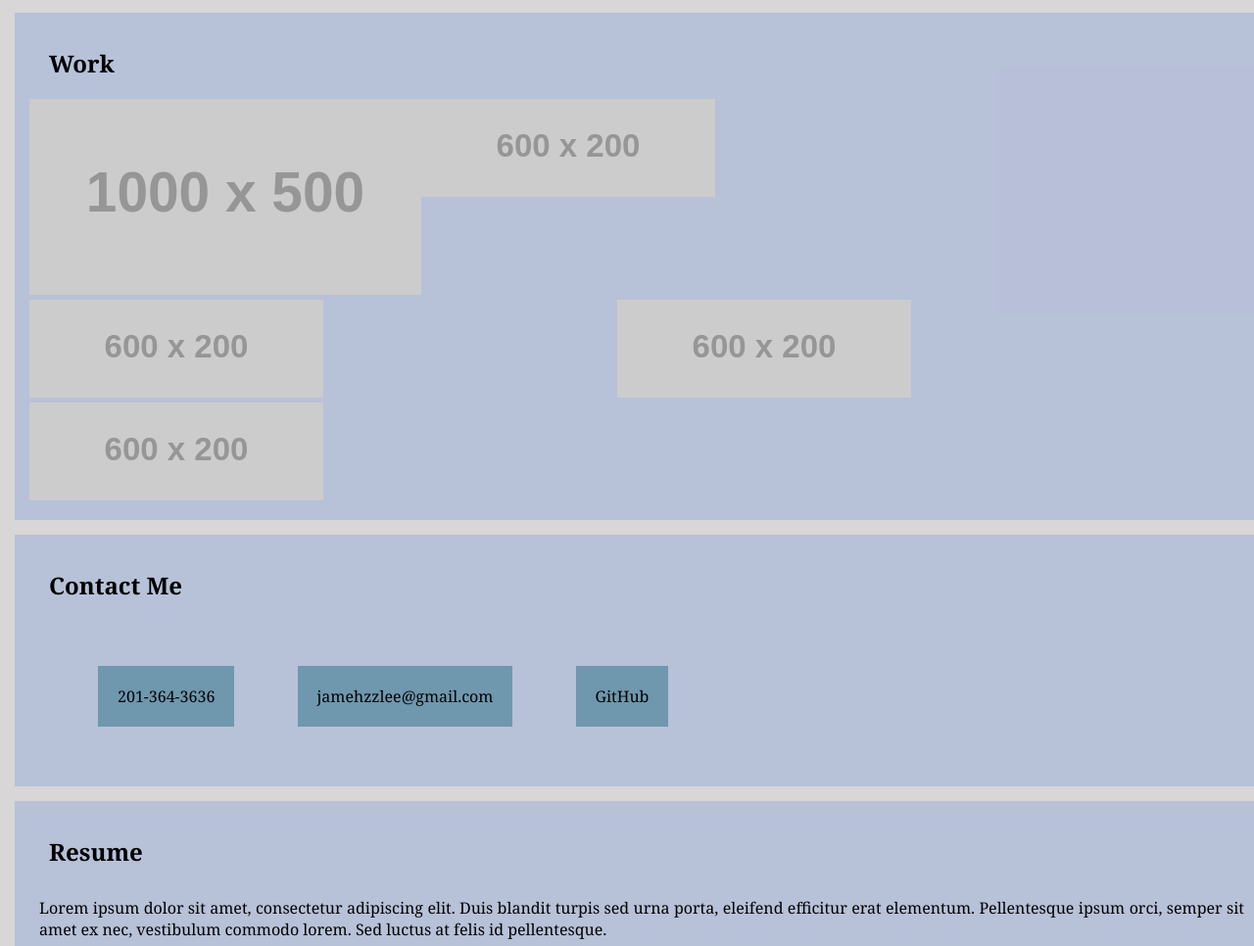
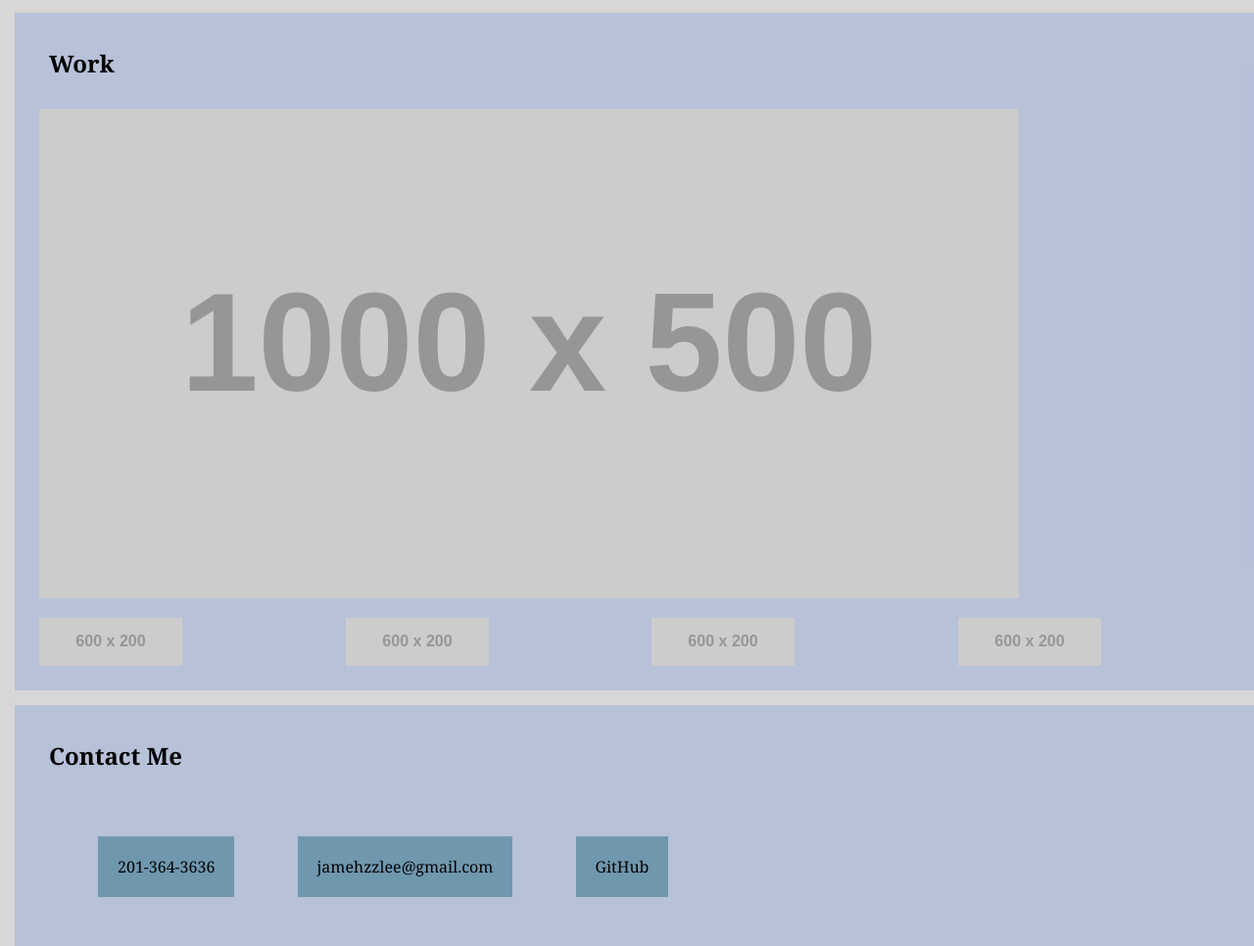
Before and after one commit to jamehzlee/portfolio-deprecated, a plain HTML site: page index.html in a window 1280 px wide. Shown: the part 441-1407 px from the top of the page at 98% size. Drawn offline with Linux system fonts and the light colour scheme; placeholder pictures from the web are drawn by us.

Commit message:
images still not properly aligned

```diff
--- a/assets/style.css
+++ b/assets/style.css
@@ -51,16 +51,15 @@ nav a:hover {
     margin: 20px;
     width: 100%;
 }
-.content div {
-    display: inline-flex;
-}
-.content img {
-    max-height: 200px;
+
+.content #about-me img {
+    height: 200px;
 }
 .content p {
     text-align: justify;
     margin: 10px;
 }
+
 .content li {
     display: inline-flex;
     flex-wrap: wrap;
@@ -69,20 +68,27 @@ nav a:hover {
     background-color: rgba(100, 145, 167, 0.863);
 }
 .content li a {
+
     text-decoration: none;
     color: black;
 }
-.content a:hov {
-    color: whitesmoke;
+.content div {
+    display: flex;
+}
+.content #sub-image {
+    width: 50%;
 }
 
 /* image and contact link */
+.content #work a{
+    display: flex;
+    width: 100%;
+    padding: 10px;
+}
 
-#main-image {
-    width: 100%;
-}
-#sub-image {
-    width: 50%;
+/* Contact me styles */
+.content #contact-me a:hov {
+    color: whitesmoke;
 }
 #contact-me li {
     list-style-type: none;
--- a/index.html
+++ b/index.html
@@ -39,13 +39,11 @@
             <!-- Work -->
             <article id="work">
                 <h2>Work</h2>
-
                 <!-- First application -->
                 <a href="">
                     <img id="main-image" src="https://via.placeholder.com/1000x500" alt="placeholder work image"/>
                 </a>
-
-                <!-- smaller works -->
+                <div>
                     <a href="">
                         <img id="sub-image" src="https://via.placeholder.com/600x200" alt="placeholder work image"/>
                     </a>
@@ -58,6 +56,9 @@
                     <a href="">
                         <img id="sub-image" src="https://via.placeholder.com/600x200" alt="placeholder work image"/>
                     </a>
+
+                </div>
+                <!-- smaller works -->
             </article>
 
             <!-- Contact Me -->
```
Also changed, not shown: 1 other file. Lines whose indentation alone changed are shown as unchanged.
